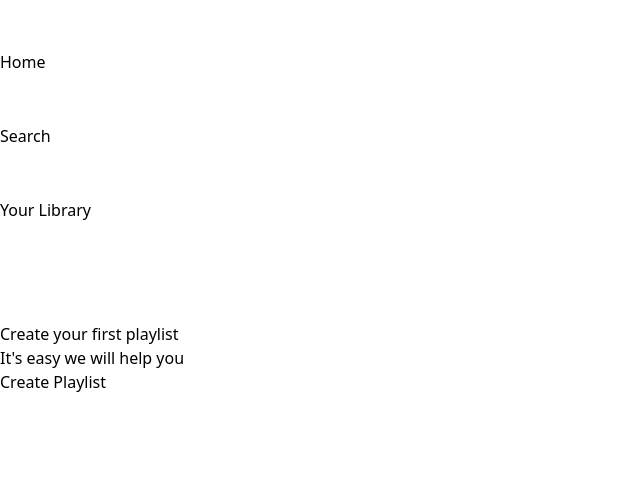
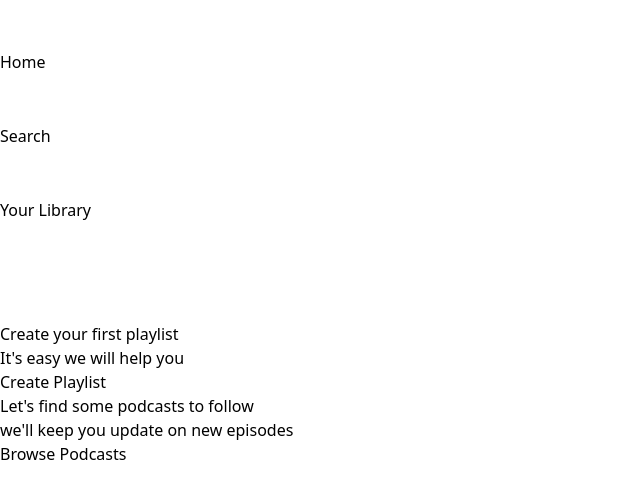
Before and after one commit to fawzisilver/spotify-clone-react, a React (Vite) app: page / in a window 1280 px wide. Shown: the top 498 px of the page, without its empty margins (0-640 px from the left). Built offline with nearby package versions, Linux system fonts and the light colour scheme.

Commit message:
finished sidebar (design)

```diff
--- a/src/components/Sidebar.jsx
+++ b/src/components/Sidebar.jsx
@@ -32,6 +32,12 @@ const Sidebar = () => {
               <p className='font-light'>It's easy we will help you</p>
               <button className='px-4 py-1.5 bg-white text-[15px] text-black rounded-full mt-4'>Create Playlist</button>
           </div>
+          <div className='p-4 bg-[#242424] m-2 rounded font-semibold flex flex-col item-start justify-start gap-1 pl-7 mt-4'>
+              <h1>Let's find some podcasts to follow</h1>
+              <p className='font-light'>we'll keep you update on new episodes</p>
+              <button className='px-4 py-1.5 bg-white text-[15px] text-black rounded-full mt-4'>Browse Podcasts</button>
+          </div>
+
         </div>
     </div>
   );
```
Also changed, not shown: src/components/Player.jsx (added, +9 -0 lines).
